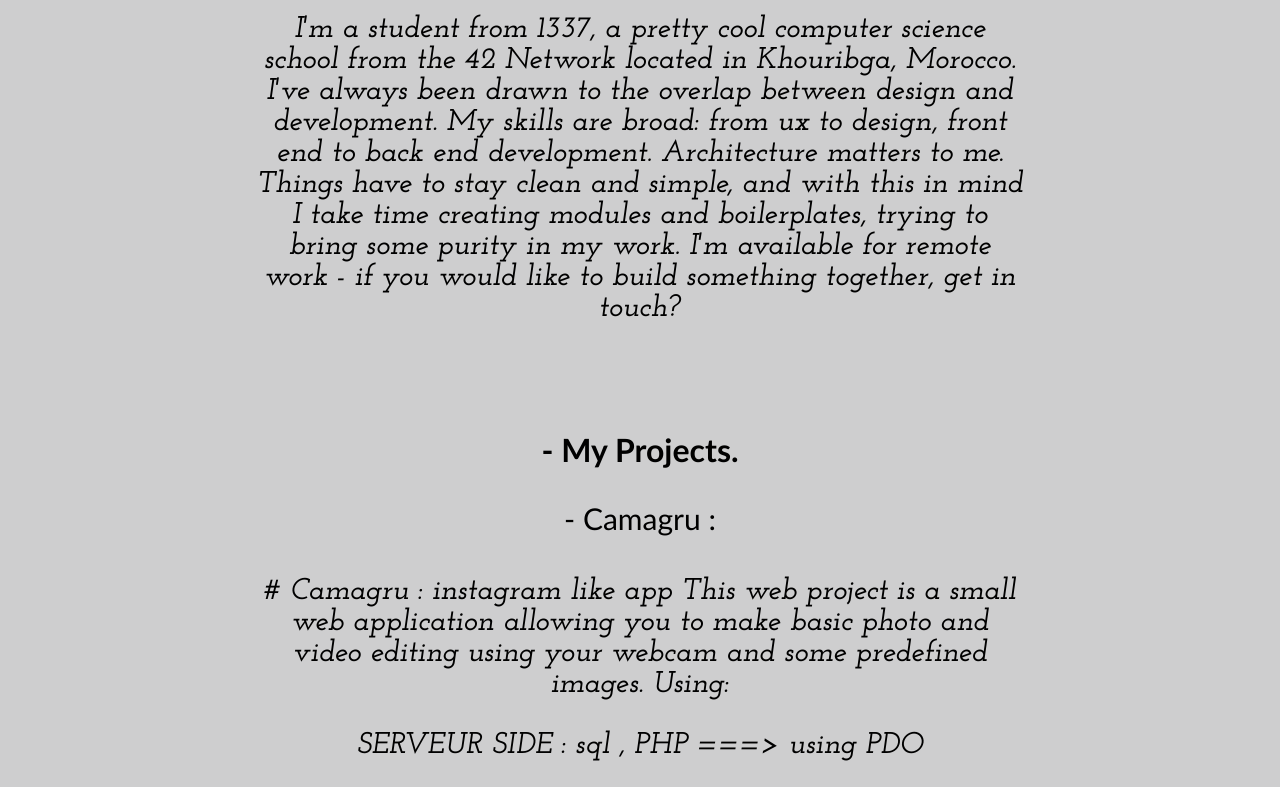
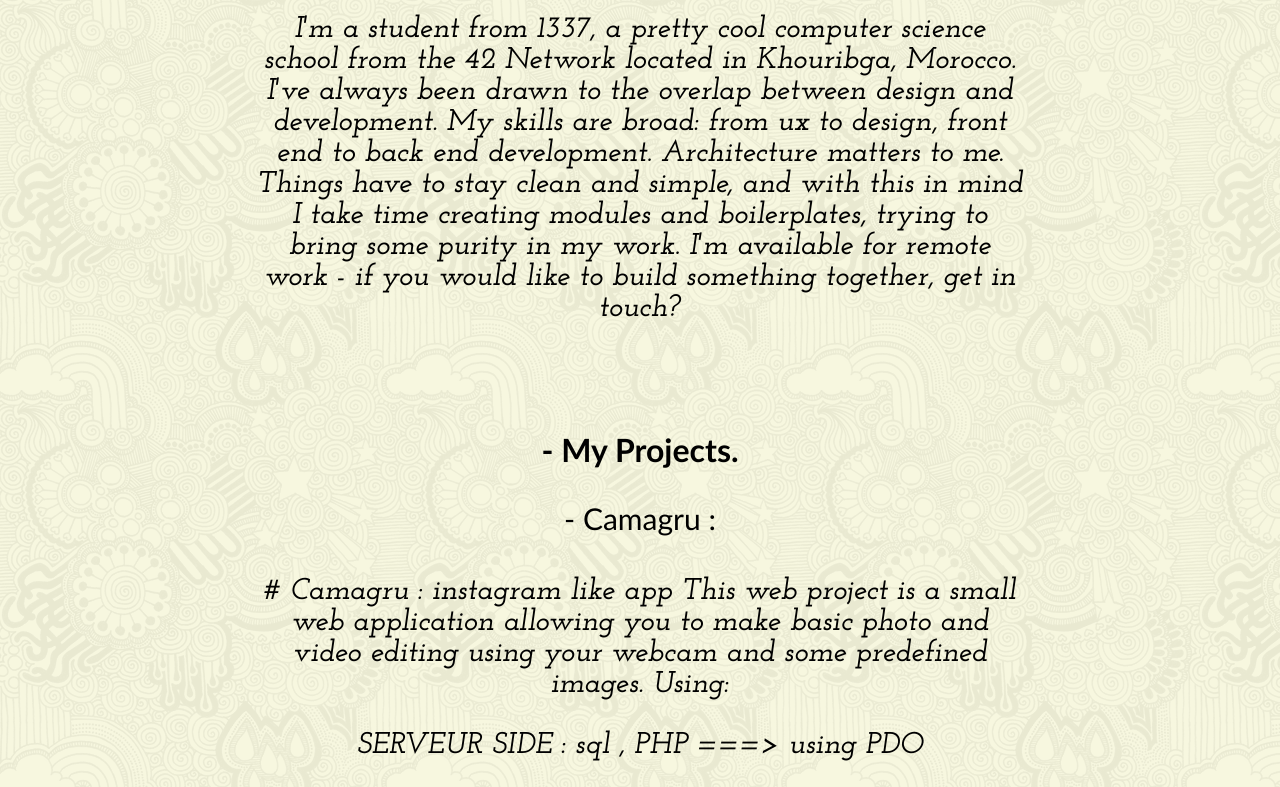
Before and after one commit to biggymarley/portfolio, a plain HTML site: page index.html in a window 1280 px wide. Shown: the part 478-1265 px from the top of the page. Drawn offline with Linux system fonts and the light colour scheme.

Commit message:
background added

```diff
--- a/portfolio.css
+++ b/portfolio.css
@@ -4,7 +4,7 @@
 body , html {
   min-height: 100%;
   margin: 0;
-  background: -webkit-linear-gradient(120deg, #cfcbc4 30%, #cececf 30%);
+  background: url("img/skulls.png");
   list-style: none;
   transition-duration: 500ms;
   transition-property: filter;
```
Also changed, not shown: img/skulls.png (added).
